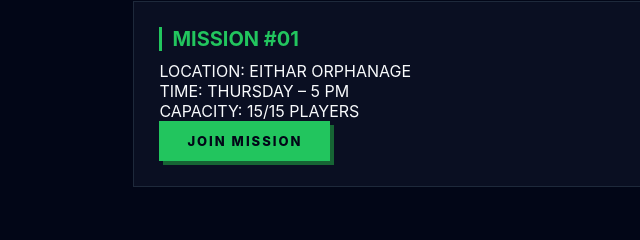
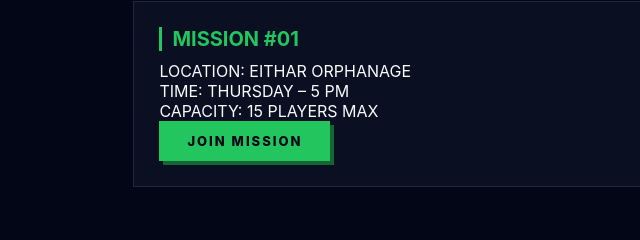
Before and after one commit to yehiahany5/Revive, a website: page missions.html in a window 1280 px wide. Shown: the part 281-521 px from the top of the page, 125-765 px from the left. Drawn offline with Linux system fonts and the light colour scheme.

Commit message:
mission 15 max

```diff
--- a/missions.html
+++ b/missions.html
@@ -32,7 +32,7 @@
                 <div class="mission-details">
                     <p><span>Location:</span> Eithar Orphanage</p>
                     <p><span>Time:</span> Thursday – 5 PM</p>
-                    <p><span>Capacity:</span> 15/15 Players</p>
+                    <p><span>Capacity:</span> 15 Players Max</p>
                 </div>
                 <a class="btn btn-action" href="register.html">Join Mission</a>
             </div>
```
